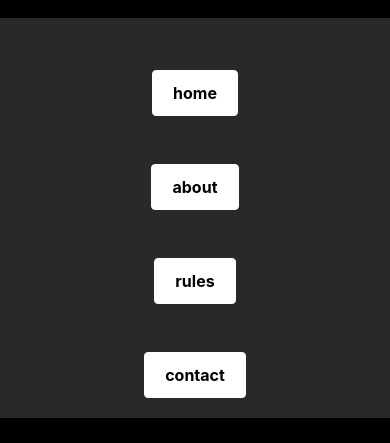
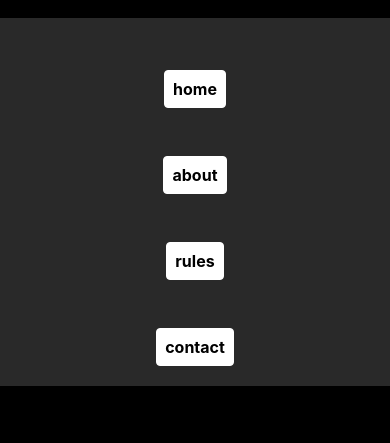
Before and after one commit to ilovespectra/ilovespectra.github.io, a plain HTML site: page contact.html in a window 390 px wide. Shown: the part 378-821 px from the top of the page. Drawn offline with Linux system fonts and the light colour scheme.

Commit message:
Update contact.html

```diff
--- a/contact.html
+++ b/contact.html
@@ -99,7 +99,9 @@
         flex-direction: column;
         align-items: center;
       }
-
+      .nav-links li a {
+      padding: 8px;
+      }
       .nav-links li {
         margin-top: 20px;
       }
```
Lines whose indentation alone changed are shown as unchanged.
